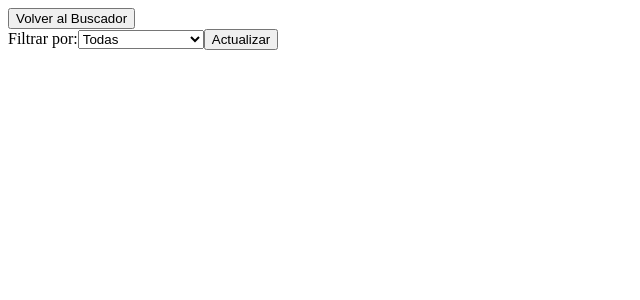
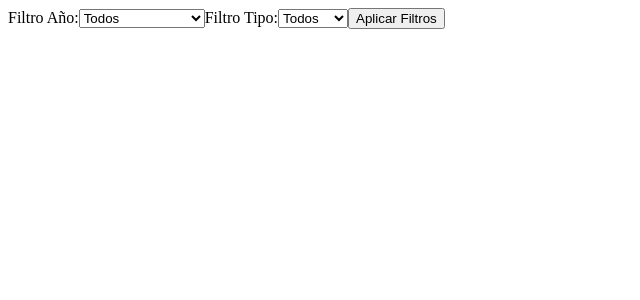
Before and after one commit to GioMDiaz/movies-project, an Angular app: page /favorites in a window 1280 px wide. Shown: the top 300 px of the page, without its empty margins (0-640 px from the left). Built offline with nearby package versions, Linux system fonts and the light colour scheme.

Commit message:
add new filters in favorite service and component

```diff
--- a/src/app/components/favorites/favorites.component.html
+++ b/src/app/components/favorites/favorites.component.html
@@ -1,13 +1,19 @@
 
-<button (click)="backToSearch()">Volver al Buscador</button>
 <div>
-    <label>Filtrar por:</label>
+  <label>Filtro Año:</label>
   <select [(ngModel)]="selectedFilter">
-      <option value="all">Todas</option>
+    <option value="all">Todos</option>
     <option value="2020">2020 en adelante</option>
   </select>
 
-    <button (click)="refreshMovies()">Actualizar</button>
+  <label>Filtro Tipo:</label>
+  <select [(ngModel)]="selectedType">
+    <option value="">Todos</option>
+    <option value="movie">Película</option>
+    <option value="series">Serie</option>
+  </select>
+
+  <button (click)="refreshMovies()">Aplicar Filtros</button>
 </div>
 
 <div *ngFor="let movie of favoriteMovies">
@@ -19,5 +25,6 @@
       <p>Tipo: {{ movie.Type }}</p>
       <p>IMDb ID: {{ movie.imdbID }}</p>
       <button (click)="removeFromFavorites(movie.imdbID)">Quitar de favoritos</button>
+
   </div>
 </div>
--- a/src/app/components/favorites/favorites.component.ts
+++ b/src/app/components/favorites/favorites.component.ts
@@ -13,6 +13,7 @@ import { Router } from '@angular/router';
 export class FavoritesComponent {
   favoriteMovies: Movie[] = [];
   selectedFilter: string = 'all';
+  selectedType: string = ''; // Nueva propiedad
 
   constructor(
     private localStorageService: LocalStorageService,
@@ -34,6 +35,11 @@ export class FavoritesComponent {
     this.refreshMovies();
   }
 
+  changeTypeFilter(type: string): void {
+    this.selectedType = type;
+    this.refreshMovies();
+  }
+
   backToSearch() {
     this.router.navigate(['/movies']);
   }
@@ -42,9 +48,12 @@ export class FavoritesComponent {
     if (this.selectedFilter === 'all') {
       this.favoriteMovies = this.favoritesService.getFavorites();
     } else if (this.selectedFilter === '2020') {
-      this.favoriteMovies = this.favoritesService.filterMovies(
-        (movie) => +movie.Year >= 2020
-      );
+      this.favoriteMovies = this.favoritesService.filterByYear(2020);
+    }
+
+    // Filtra por tipo si hay un tipo seleccionado
+    if (this.selectedType) {
+      this.favoriteMovies = this.favoritesService.filterByType(this.selectedType);
     }
   }
 }
--- a/src/app/components/favorites/favorites.service.ts
+++ b/src/app/components/favorites/favorites.service.ts
@@ -29,7 +29,11 @@ export class FavoritesService {
     this.localStorageService.set('favoriteMovies', this.favoriteMovies);
   }
 
-  filterMovies(filterFn: (movie: Movie) => boolean): Movie[] {
-    return this.favoriteMovies.filter(filterFn);
+  filterByType(type: string): Movie[] {
+    return this.favoriteMovies.filter((movie) => movie.Type === type);
+  }
+
+  filterByYear(year: number): Movie[] {
+    return this.favoriteMovies.filter((movie) => +movie.Year === year);
   }
 }
```
Lines whose indentation alone changed are shown as unchanged.
